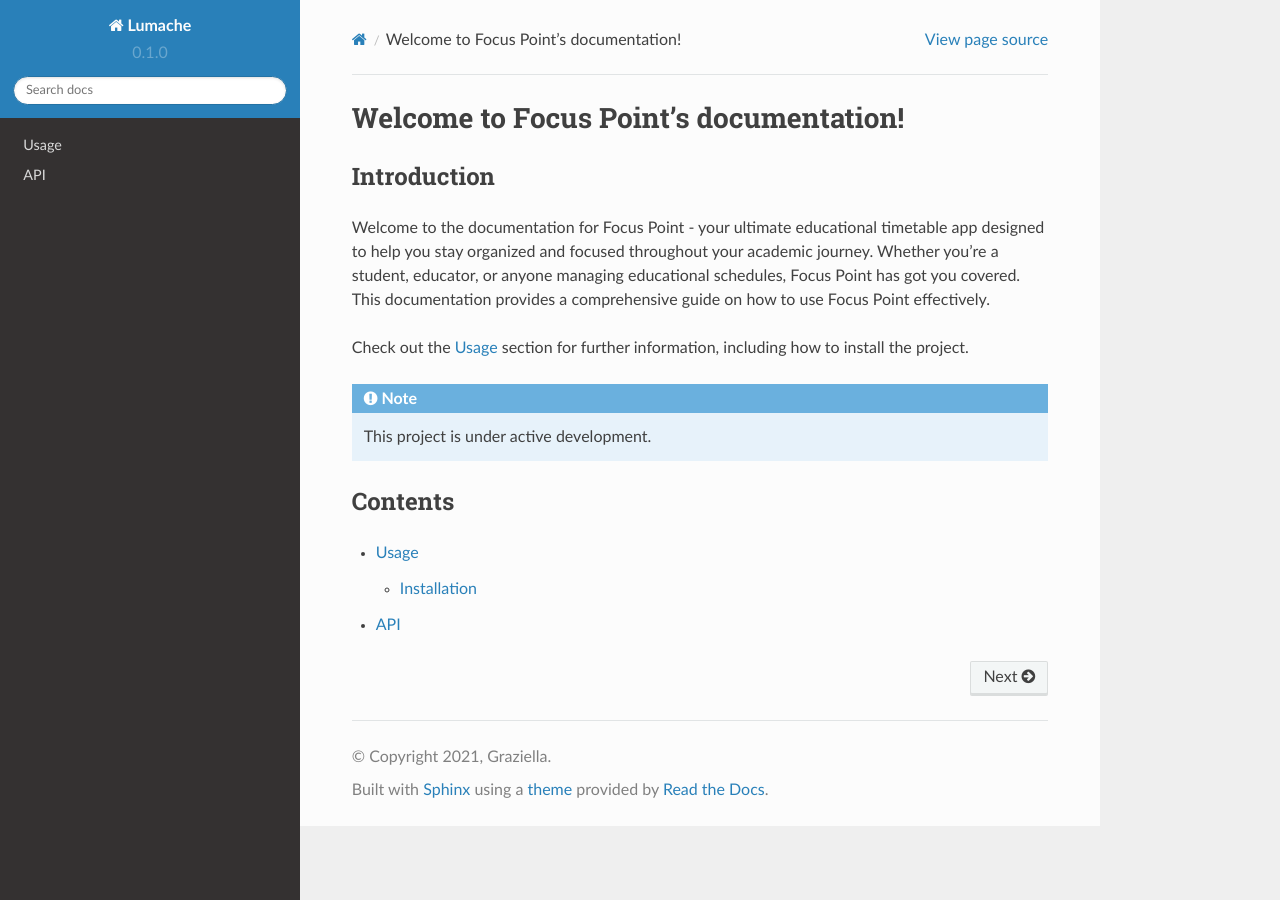
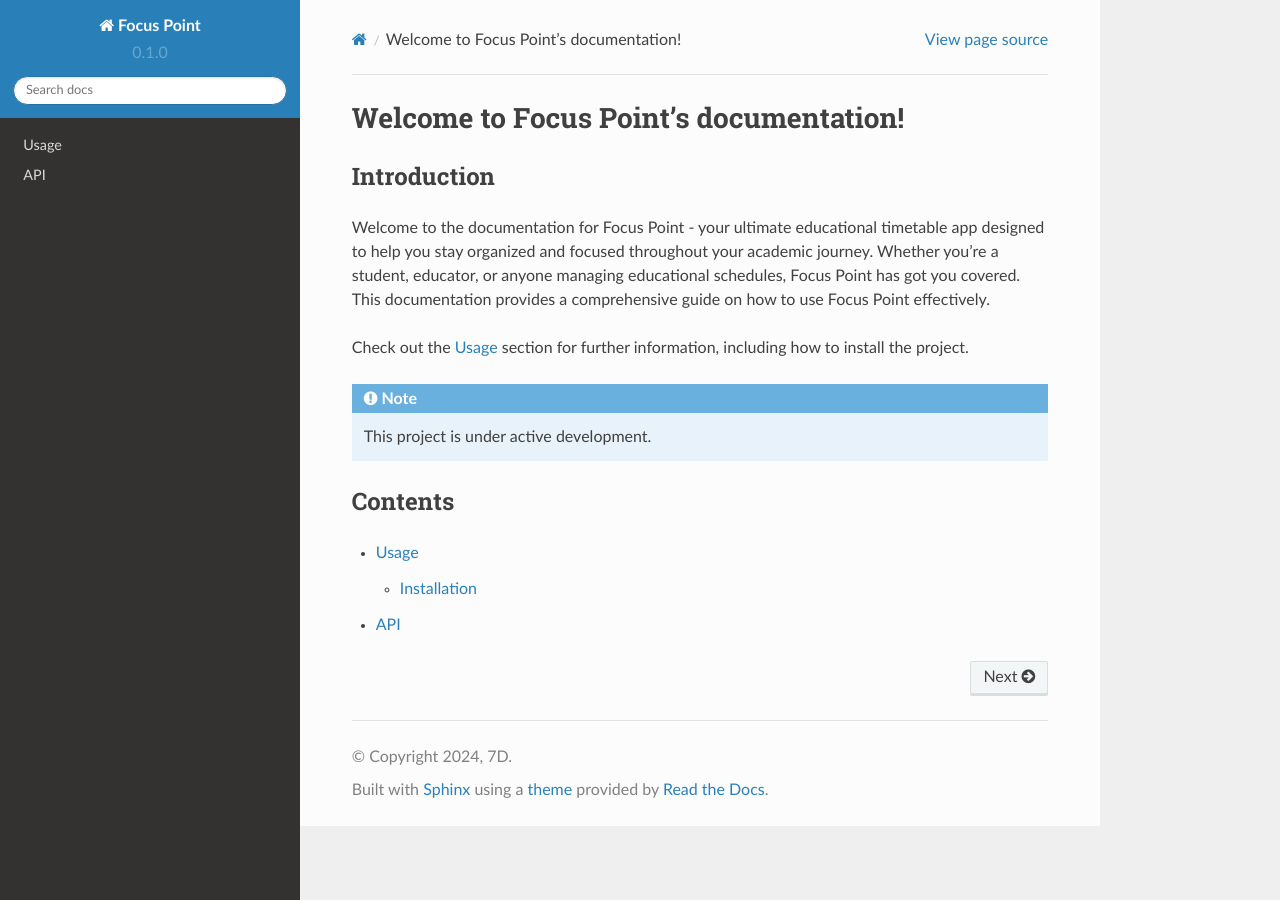
Before and after one commit to Omega0x013/focus-point-docs, a Sphinx documentation site: the page built from docs/source/index.rst, in a window 1280 px wide. Built offline with Sphinx 7.4.7 and the Read the Docs theme 2.0.0, drawn with Linux system fonts in a browser that asks for light colours.

Commit message:
Update conf.py

```diff
--- a/docs/source/conf.py
+++ b/docs/source/conf.py
@@ -2,9 +2,9 @@
 
 # -- Project information
 
-project = 'Lumache'
-copyright = '2021, Graziella'
-author = 'Graziella'
+project = 'Focus Point'
+copyright = '2024, 7D'
+author = '7D'
 
 release = '0.1'
 version = '0.1.0'
```
